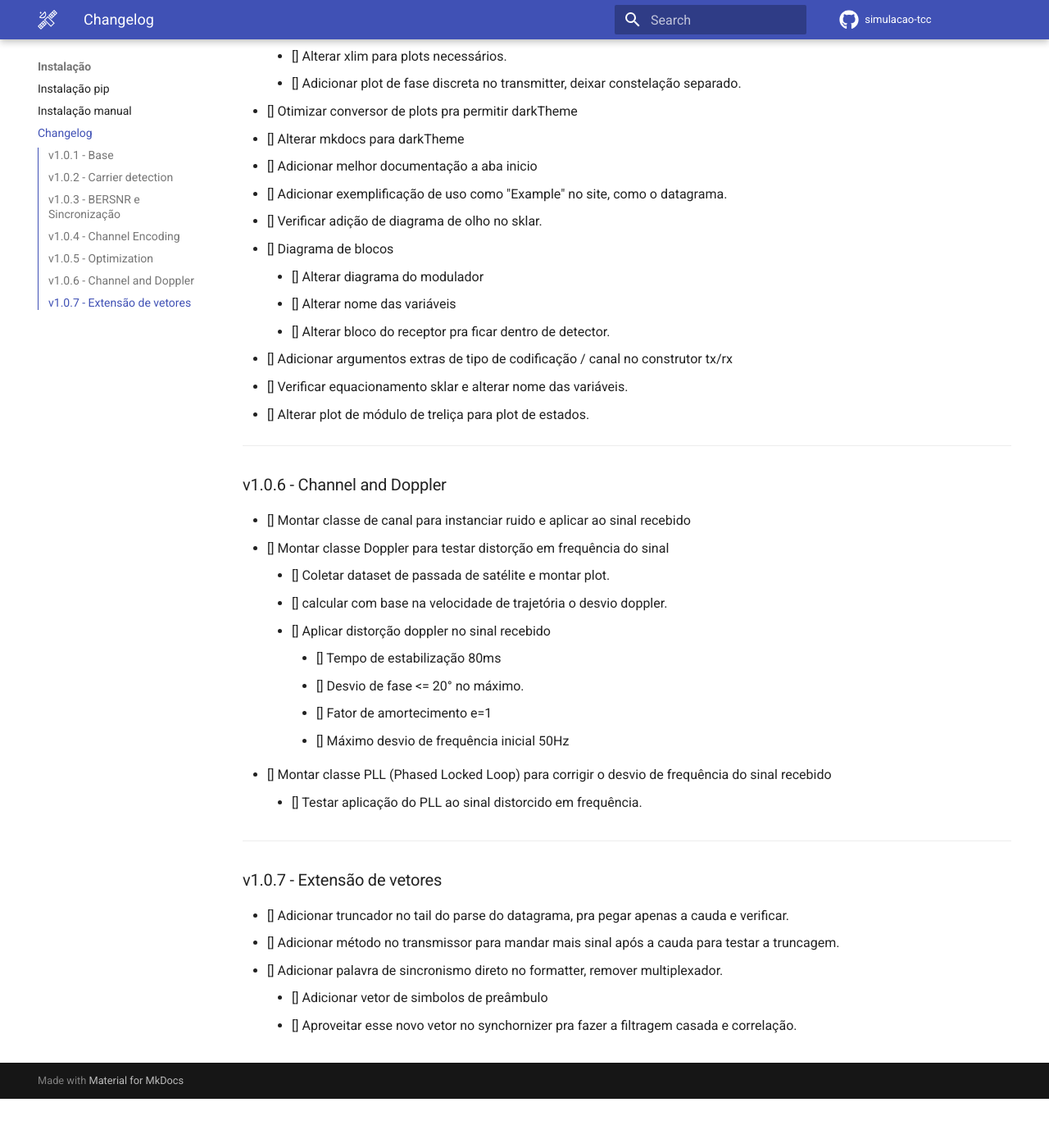
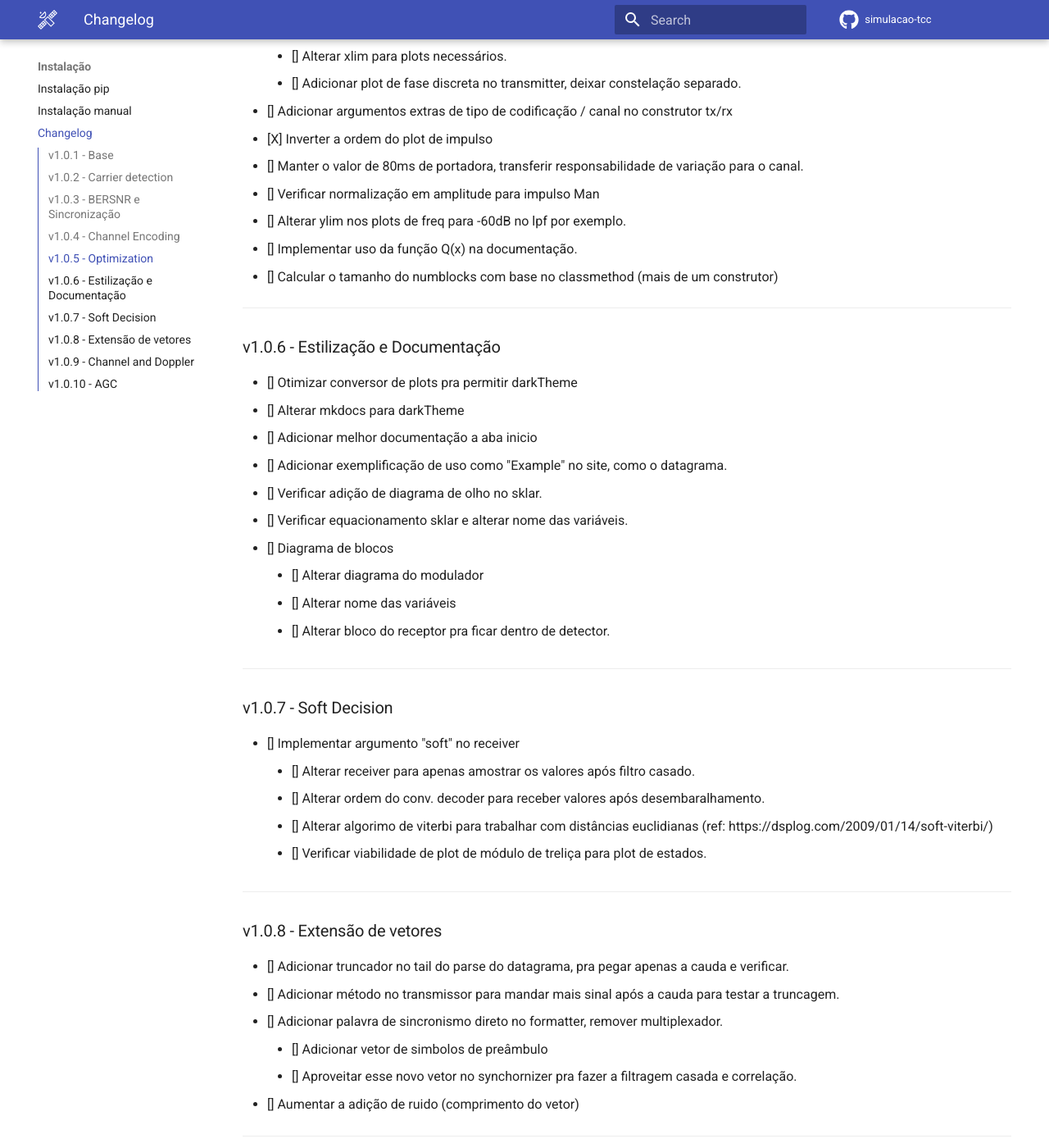
Before and after one commit to arthurcadore/simulacao-tcc, an MkDocs documentation site: the page built from docs/changelog.md, in a window 1280 px wide and 1400 px high, scrolled down 2709 px. Shown: the whole window at 82% size. Built offline with MkDocs 1.6.1 and Material for MkDocs 9.7.7, drawn with Linux system fonts in a browser that asks for light colours; comment, search, counter and statistics services are not loaded; before the commit the page ends 4049 px from its top, so only the background shows below that; some of the changed text lies outside the part shown.

Commit message:
:sparkles: updated changelog

```diff
--- a/docs/changelog.md
+++ b/docs/changelog.md
@@ -77,22 +77,46 @@
     - [X] Alterar tamanho do plot pz fpb
     - [] Alterar xlim para plots necessários.
     - [] Adicionar plot de fase discreta no transmitter, deixar constelação separado.
+- [] Adicionar argumentos extras de tipo de codificação / canal no construtor tx/rx
+- [X] Inverter a ordem do plot de impulso
+- [] Manter o valor de 80ms de portadora, transferir responsabilidade de variação para o canal.
+- [] Verificar normalização em amplitude para impulso Man
+- [] Alterar ylim nos plots de freq para -60dB no lpf por exemplo.
+- [] Implementar uso da função Q(x) na documentação.
+- [] Calcular o tamanho do numblocks com base no classmethod (mais de um construtor)
+
+---
+### v1.0.6 - Estilização e Documentação
 - [] Otimizar conversor de plots pra permitir darkTheme
 - [] Alterar mkdocs para darkTheme
 - [] Adicionar melhor documentação a aba inicio
 - [] Adicionar exemplificação de uso como "Example" no site, como o datagrama.
 - [] Verificar adição de diagrama de olho no sklar.
+- [] Verificar equacionamento sklar e alterar nome das variáveis.
 - [] Diagrama de blocos
     - [] Alterar diagrama do modulador
     - [] Alterar nome das variáveis
     - [] Alterar bloco do receptor pra ficar dentro de detector.
-- [] Adicionar argumentos extras de tipo de codificação / canal no construtor tx/rx
-- [] Verificar equacionamento sklar e alterar nome das variáveis.
-- [] Alterar plot de módulo de treliça para plot de estados.
-
 
 ---
-### v1.0.6 - Channel and Doppler
+### v1.0.7 - Soft Decision
+- [] Implementar argumento "soft" no receiver
+    - [] Alterar receiver para apenas amostrar os valores após filtro casado.
+    - [] Alterar ordem do conv. decoder para receber valores após desembaralhamento.
+    - [] Alterar algorimo de viterbi para trabalhar com distâncias euclidianas (ref: https://dsplog.com/2009/01/14/soft-viterbi/)
+    - [] Verificar viabilidade de plot de módulo de treliça para plot de estados.
+
+---
+### v1.0.8 - Extensão de vetores
+- [] Adicionar truncador no tail do parse do datagrama, pra pegar apenas a cauda e verificar.
+- [] Adicionar método no transmissor para mandar mais sinal após a cauda para testar a truncagem.
+- [] Adicionar palavra de sincronismo direto no formatter, remover multiplexador.
+    - [] Adicionar vetor de simbolos de preâmbulo
+    - [] Aproveitar esse novo vetor no synchornizer pra fazer a filtragem casada e correlação.
+- [] Aumentar a adição de ruido (comprimento do vetor)
+
+---
+### v1.0.9 - Channel and Doppler
 - [] Montar classe de canal para instanciar ruido e aplicar ao sinal recebido
 - [] Montar classe Doppler para testar distorção em frequência do sinal
     - [] Coletar dataset de passada de satélite e montar plot.
@@ -105,10 +129,6 @@
 - [] Montar classe PLL (Phased Locked Loop) para corrigir o desvio de frequência do sinal recebido
     - [] Testar aplicação do PLL ao sinal distorcido em frequência.
 
+
 ---
-### v1.0.7 - Extensão de vetores
-- [] Adicionar truncador no tail do parse do datagrama, pra pegar apenas a cauda e verificar.
-- [] Adicionar método no transmissor para mandar mais sinal após a cauda para testar a truncagem.
-- [] Adicionar palavra de sincronismo direto no formatter, remover multiplexador.
-    - [] Adicionar vetor de simbolos de preâmbulo
-    - [] Aproveitar esse novo vetor no synchornizer pra fazer a filtragem casada e correlação.
+### v1.0.10 - AGC
```
Also changed, not shown: 1 other file.
